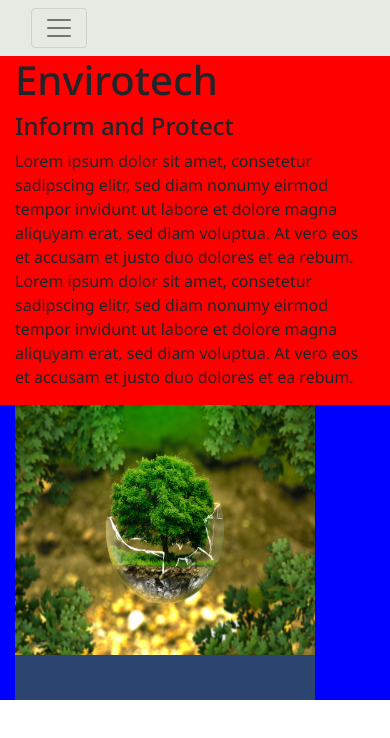
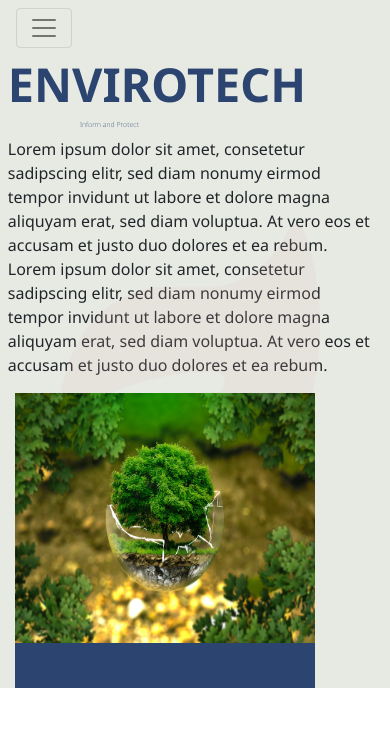
Before and after one commit to Code-Institute-Submissions/envirotech, a plain HTML site: page index.html in a window 390 px wide. Drawn offline with nearby package versions, Linux system fonts and the light colour scheme.

Commit message:
main title responsive completed

```diff
--- a/assets/css/style.css
+++ b/assets/css/style.css
@@ -1,6 +1,10 @@
 body {
 font-family: 'Noto Sans', sans-serif;
-font-size: 16px;
+}
+
+.container, .container-fluid {
+    border: 0;
+
 }
 
 /*------ Colours
@@ -11,7 +15,7 @@ Navy - #2B4570
 
 */
 
-
+/*---------------For formatting use*/
 
 
 /*------ General Text Use*/
@@ -24,40 +28,53 @@ Navy - #2B4570
     text-align: center;
 }
 
+/*------------- Nav Bar */
 
-/*------- */
+.navbar {
+  background-color: #E7EAE3 !important;
+}
 
-.container, .container-fluid {
-    border: 0;
+/*------- Hero Section - General */
+.top-background {
+background-color: #E7EAE3;
 
 }
 
-.top-background {
-background-color: #E7EAE3;
-background-size: cover;
-height: 60vh; /*60% of the viewport height*/
+/*------- Hero Section - Text Section */
+.hero-section {
+    height: 500px;
+    background-color: #E7EAE3;
 }
 
-.navbar {
-  background-color: transparent !important;
+.left-push{
+    padding-left: 2%;
 }
 
-.bg-red {
-    background-color: red;
-    height: 100%;
-    width: 100%;
+
+.main-text {
+    color: #2B4570;
+    font-family: 'Noto Sans', sans-serif;
+    font-weight: 700;
+    font-size: 5vw;
+
+
 }
 
-.bg-blue {
-    background-color: blue;
-    height: 100%;
-    width: 100%;
+.sub-text {
+    color: #2B4570;
+    font-family: 'Noto Sans', sans-serif;
+    font-weight: 200;
+    font-size: 1.8vw;
+    padding-left: 18.5vw;
+
 }
+
+
+
 
 #earth-image {
     height: 250px;
     width: 300px;
-
 }
 
 .explore-button {
@@ -67,3 +84,37 @@ height: 60vh; /*60% of the viewport height*/
     border: 0;
 
 }
+
+#leaf-bg {
+    height: 100%;
+    width: 80%;
+    position: absolute;
+    top: 50%;
+
+}
+
+
+@media only screen and (max-width: 1199.98px) {
+
+.main-text {
+font-size: 6vw;
+}
+
+}
+
+
+@media only screen and (max-width: 991px) {
+
+.main-text {
+font-size: 7vw;
+}
+
+}
+
+@media only screen and (max-width: 767.98px) {
+
+.main-text {
+font-size: 12vw;
+}
+
+}
--- a/index.html
+++ b/index.html
@@ -35,8 +35,8 @@
 
 	<!--First Section-->
 	<section>
-		<div class="container-fluid top-background">
-			<nav class="navbar navbar-light bg-transparent navbar-expand-md navbar-fixed-top navbar-trans">
+
+		<nav class="navbar navbar-light bg-transparent navbar-expand-md navbar-fixed-top navbar-trans top-background">
 			<!--Menu button for mobile-->
 			<button class="navbar-toggler" type="button" data-toggle="collapse" data-target="#navbarNav" aria-controls="navbarNav" aria-expanded="false" aria-label="Toggle navigation">
 <span class="navbar-toggler-icon"></span>
@@ -69,19 +69,25 @@
                 This will be achieved by using bootstrap columns (Two col-6 items that will break on medium screens)
 
             -->
-
+		<div class="container-fluid hero-section">
 			<div class="row">
 				<!--Text section-->
-				<div class="col-md-6 bg-red">
-					<div class="main-text">
-						<h1>Envirotech</h1>
+
+				<div class="col-md-6 top-background left-push">
+                <img src="assets/images/leaf-bg.png" alt="leaf" id="leaf-bg">
+					<div>
+						<h1 class="main-text uppercase">Envirotech</h1>
 					</div>
-					<div class="sub-text">
-						<h4>Inform and Protect</h4>
+					<div>
+						<h4 class="sub-text">Inform and Protect</h4>
 					</div>
 					<div class="about-text">
 						<p>
-                    Lorem ipsum dolor sit amet, consetetur sadipscing elitr, sed diam nonumy eirmod tempor invidunt ut labore et dolore magna aliquyam erat, sed diam voluptua. At vero eos et accusam et justo duo dolores et ea rebum. Lorem ipsum dolor sit amet, consetetur sadipscing elitr, sed diam nonumy eirmod tempor invidunt ut labore et dolore magna aliquyam erat, sed diam voluptua. At vero eos et accusam et justo duo dolores et ea rebum. </p>
+							Lorem ipsum dolor sit amet, consetetur sadipscing elitr, sed diam nonumy eirmod tempor
+							invidunt ut labore et dolore magna aliquyam erat, sed diam voluptua. At vero eos et accusam
+							et justo duo dolores et ea rebum. Lorem ipsum dolor sit amet, consetetur sadipscing elitr,
+							sed diam nonumy eirmod tempor invidunt ut labore et dolore magna aliquyam erat, sed diam
+							voluptua. At vero eos et accusam et justo duo dolores et ea rebum. </p>
 					</div>
 
 
@@ -90,10 +96,12 @@
 
 
 				<!--Image section-->
-				<div class="col-md-6 bg-blue">
+				<div class="col-md-6 top-background image-section">
 					<img src="assets/images/earth1.jpg" id="earth-image" alt="earth image">
 					<div class="explore-button">
 					</div>
+				</div>
+
 			</div>
 		</div>
 
@@ -101,8 +109,6 @@
 
 
 
-
-		</div>
 
 	</section>
 	<!--How does it work-->
```
Also changed, not shown: assets/images/leaf-bg.png (added), assets/images/social-tag.png (added). Lines whose indentation alone changed are shown as unchanged.
